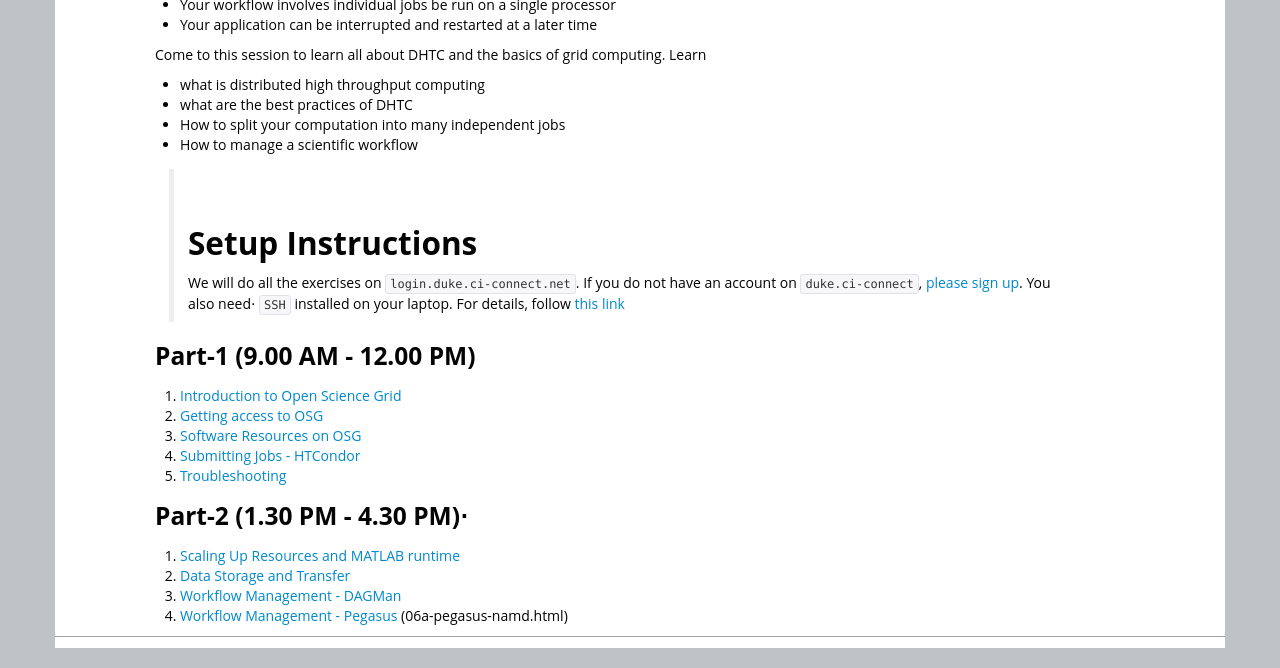
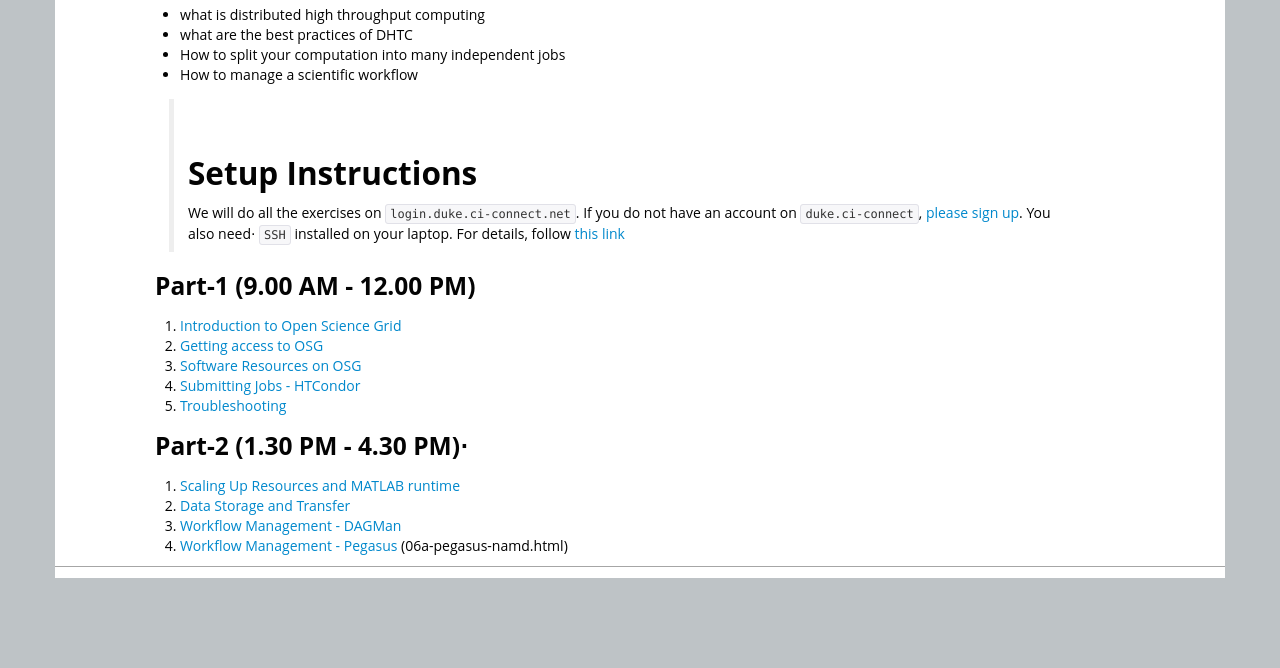
Before and after one commit to SWC-OSG-Workshop/2015-10-27-duke, a Jekyll site: the page built from novice/DHTC/index.md, in a window 1280 px wide. Shown: the part 367-1035 px from the top of the page. Built offline with Jekyll 4.4.1, drawn with Linux system fonts in a browser that asks for light colours; after the commit the page ends 965 px from its top, so only the background shows below that; some of the changed text lies outside the part shown.

Commit message:
edit index.md

```diff
--- a/novice/DHTC/index.md
+++ b/novice/DHTC/index.md
@@ -12,14 +12,7 @@
 >###Time: 8:30 am - 12.00 pm (part 1) and 1.30 pm - 4.30 pm (part2), Oct 29th 2015
 >
 
-
-
-
-*    Your computation splits into many independent jobs
-*    Your workflow involves individual jobs be run on a single processor
-*    Your application can be interrupted and restarted at a later time
-
-Come to this session to learn all about DHTC and the basics of grid computing. Learn
+Come to this session to learn all about DHTC and the basics of grid computing. For example,
 
 *    what is distributed high throughput computing
 *    what are the best practices of DHTC
```
